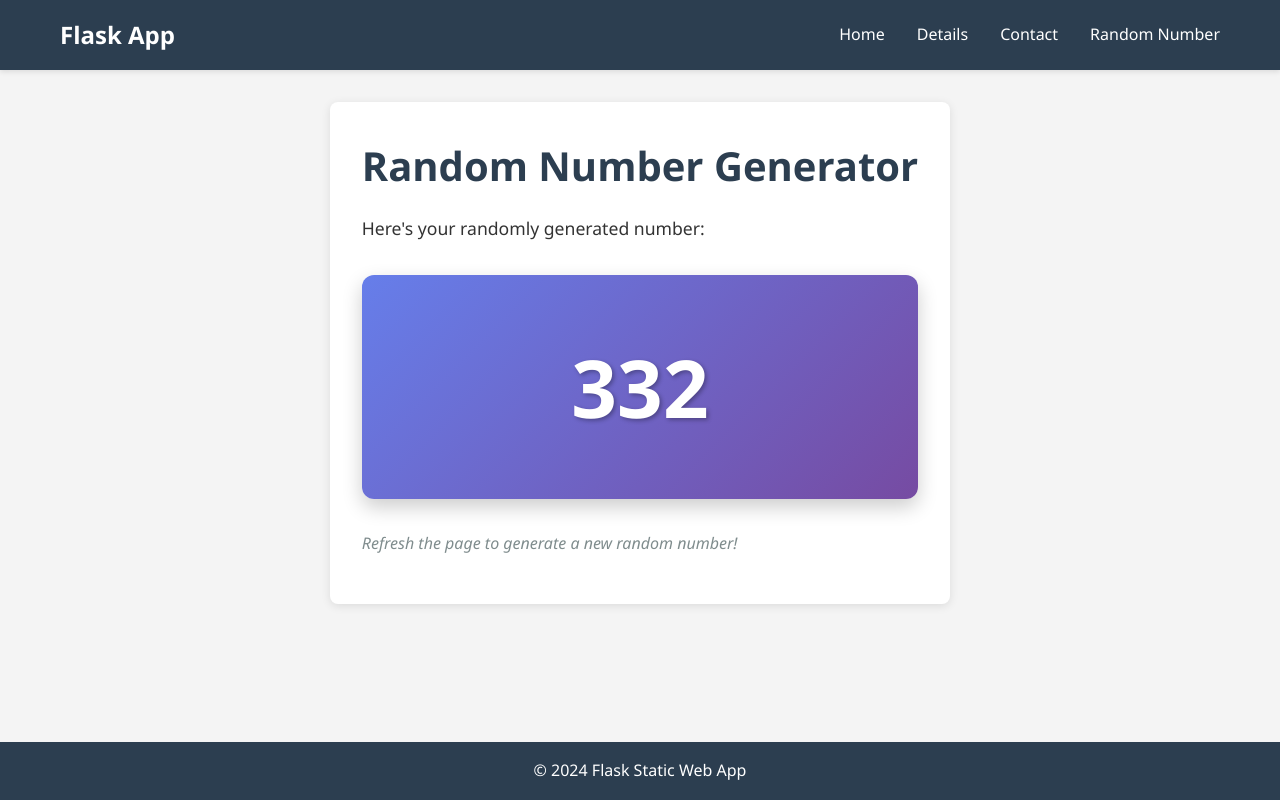
After one commit to kranthi-paidi/ghfc-delete-after-cert, a Flask app: page /random-number in a window 1280 px wide. The commit adds this page. Run offline with Flask 3, Linux system fonts and the light colour scheme.

Commit message:
Add random number generator page
Co-authored-by: kranthi-paidi <14931313+kranthi-paidi@users.noreply.github.com>

```diff
--- a/app.py
+++ b/app.py
@@ -43,6 +43,11 @@ def contact():
     random_contact = random.choice(CONTACTS)
     return render_template('contact.html', contact=random_contact)
 
+@app.route('/random-number')
+def random_number():
+    number = random.randint(1, 1000)
+    return render_template('random-number.html', number=number)
+
 if __name__ == '__main__':
     import os
     debug_mode = os.environ.get('FLASK_DEBUG', 'False').lower() == 'true'
--- a/static/css/style.css
+++ b/static/css/style.css
@@ -149,6 +149,24 @@ body {
     text-decoration: underline;
 }
 
+/* Random Number page - Number display */
+.random-number-display {
+    margin: 2rem 0;
+    text-align: center;
+    background: linear-gradient(135deg, #667eea 0%, #764ba2 100%);
+    padding: 3rem;
+    border-radius: 12px;
+    box-shadow: 0 8px 20px rgba(0,0,0,0.2);
+}
+
+.random-number {
+    color: white;
+    font-size: 5rem;
+    font-weight: bold;
+    text-shadow: 2px 2px 4px rgba(0,0,0,0.3);
+    margin: 0;
+}
+
 /* Footer */
 footer {
     background-color: #2c3e50;
--- a/templates/base.html
+++ b/templates/base.html
@@ -14,6 +14,7 @@
                 <li><a href="/">Home</a></li>
                 <li><a href="/details">Details</a></li>
                 <li><a href="/contact">Contact</a></li>
+                <li><a href="/random-number">Random Number</a></li>
             </ul>
         </div>
     </nav>
--- /dev/null
+++ b/templates/random-number.html
@@ -0,0 +1,16 @@
+{% extends "base.html" %}
+
+{% block title %}Random Number - Flask App{% endblock %}
+
+{% block content %}
+<div class="page-content">
+    <h1>Random Number Generator</h1>
+    <p>Here's your randomly generated number:</p>
+
+    <div class="random-number-display">
+        <h2 class="random-number">{{ number }}</h2>
+    </div>
+
+    <p class="subtitle">Refresh the page to generate a new random number!</p>
+</div>
+{% endblock %}
```
Also changed, not shown: README.md.
